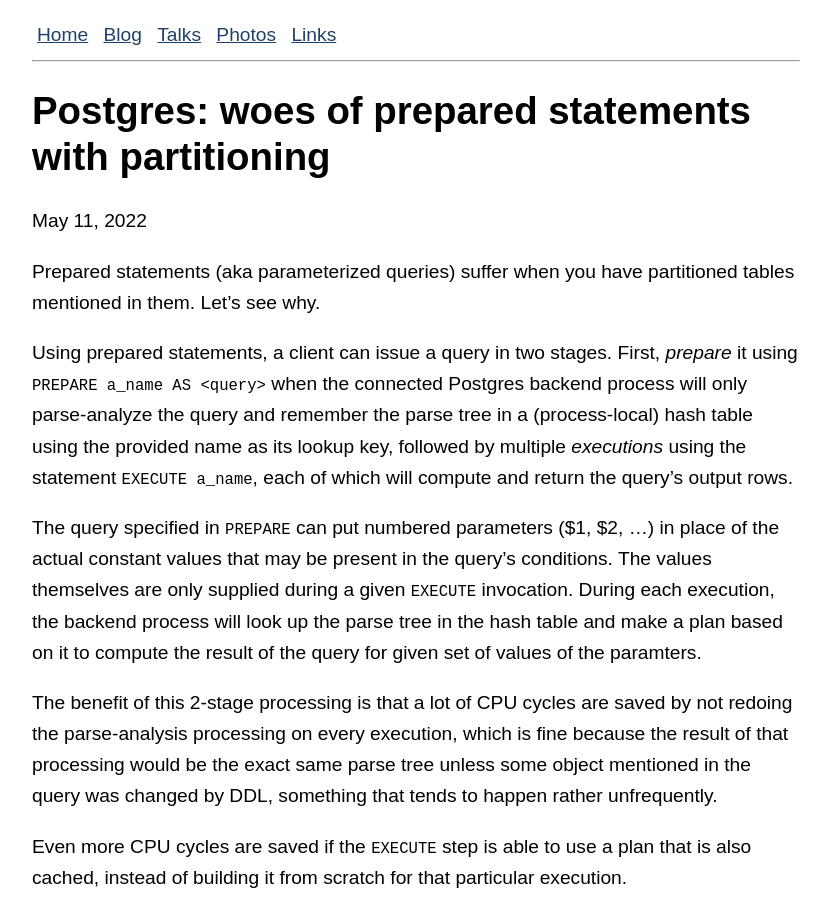
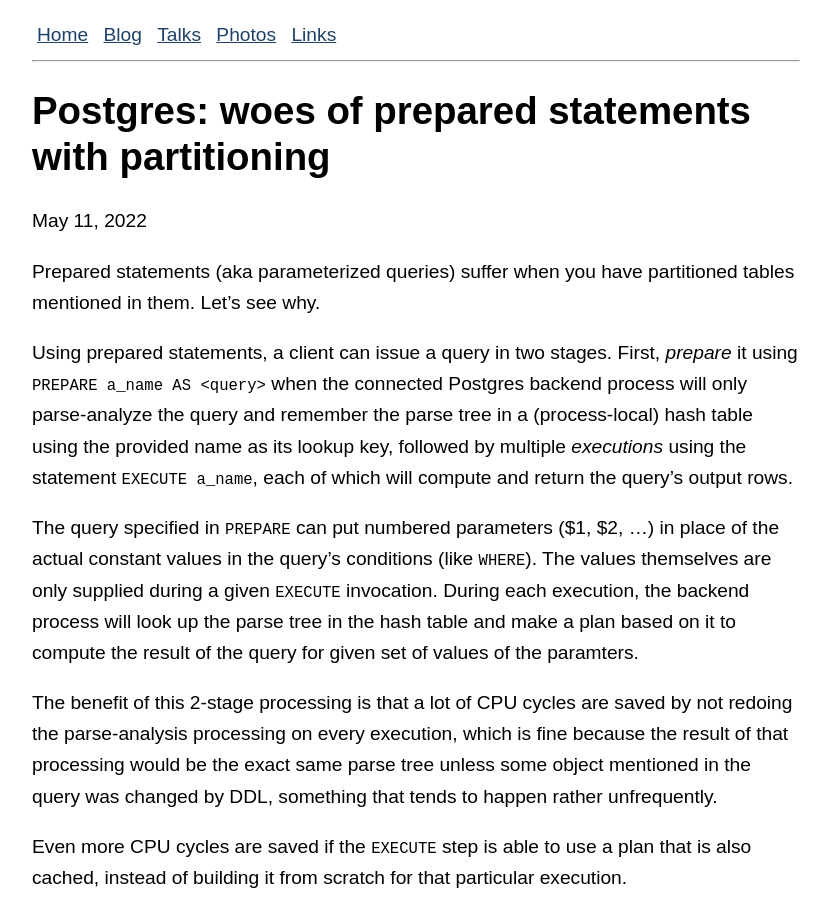
Before and after one commit to amitlan/website, a Jekyll site: the page built from _posts/2022-04-12-param-query-partition-woes.md, in a window 1280 px wide and 900 px high. Shown: the whole window, without its empty margins (224-1055 px from the left). Built offline with Jekyll 4.4.1, drawn with Linux system fonts in a browser that asks for light colours.

Commit message:
rewording

```diff
--- a/_posts/2022-04-12-param-query-partition-woes.md
+++ b/_posts/2022-04-12-param-query-partition-woes.md
@@ -18,10 +18,10 @@ the provided name as its lookup key, followed by multiple *executions* using the
 `EXECUTE a_name`, each of which will compute and return the query's output rows.
 
 The query specified in `PREPARE` can put numbered parameters ($1, $2, ...) in place of
-the actual constant values that may be present in the query's conditions.  The values
-themselves are only supplied during a given `EXECUTE` invocation.  During each execution,
-the backend process will look up the parse tree in the hash table and make a plan based
-on it to compute the result of the query for given set of values of the paramters.
+the actual constant values in the query's conditions (like `WHERE`).  The values themselves
+are only supplied during a given `EXECUTE` invocation.  During each execution, the backend
+process will look up the parse tree in the hash table and make a plan based on it to compute
+the result of the query for given set of values of the paramters.
 
 The benefit of this 2-stage processing is that a lot of CPU cycles are saved by not
 redoing the parse-analysis processing on every execution, which is fine because the result
```
